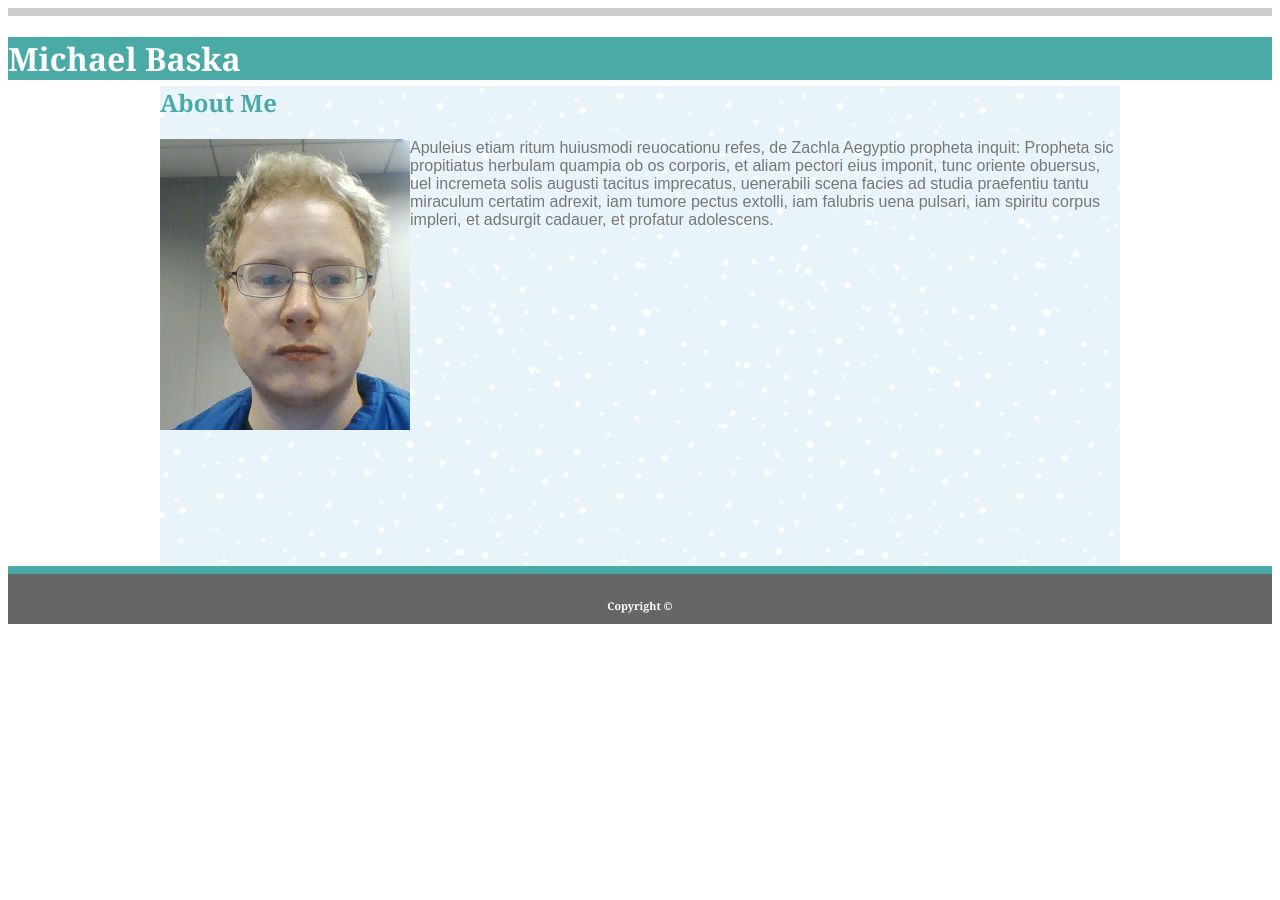
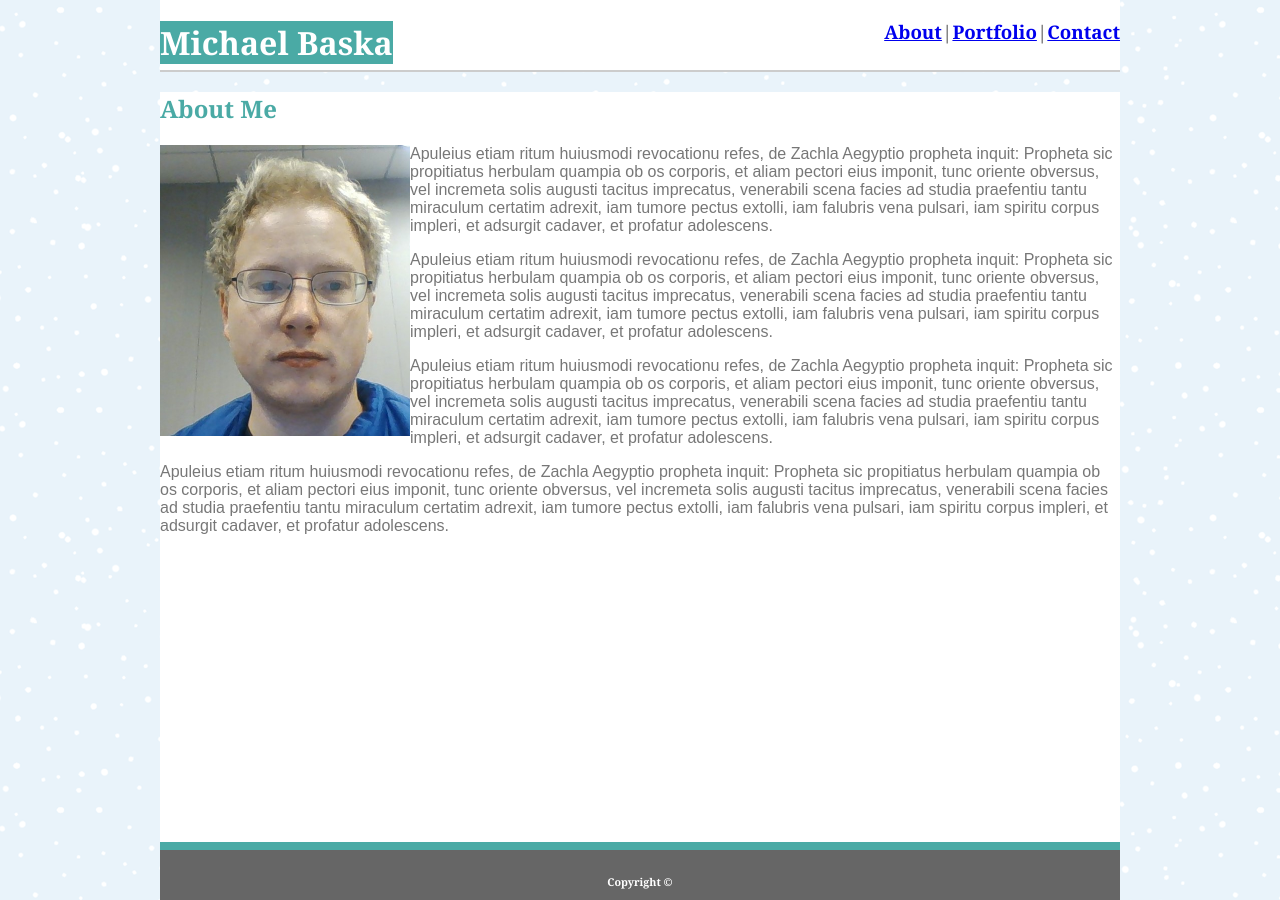
Before and after one commit to mibaska/homework01, a plain HTML site: page index.html in a window 1280 px wide. Before the commit the page ends 800 px from the top, so only its background shows below. Drawn offline with Linux system fonts and the light colour scheme.

Commit message:
even more filling

```diff
--- a/assets/css/style.css
+++ b/assets/css/style.css
@@ -1,11 +1,24 @@
+html, body {
+    height: 100%;
+    margin: 0;
+    background-image: url(../images/blue-snow.png);
+}
 h1 {
     color:  #ffffff;
     background-color: #4aaaa5;
     font-family: 'Georgia', Times, 'Times New Roman', serif;
+    height: auto;
+    width: auto;
+    float: left;
 }
-h2, h3, h4, h5 {
+h2, h4, h5 {
     color: #4aaaa5;
     font-family: 'Georgia', Times, 'Times New Roman', serif;
+}
+h3 {
+    color: #777777;
+    font-family: 'Georgia', Times, 'Times New Roman', serif;
+    float: right;
 }
 h6 {
     color:  #ffffff;
@@ -16,25 +29,37 @@ p, ul {
     color: #777777;
     font-family: 'Arial', 'Helvetica Neue', Helvetica, sans-serif;
 }
+.header {
+    display: block;
+    background-color: #ffffff;
+    height: 70px;
+    width: 960px;
+    border-bottom: 2px solid #cccccc;
+    margin-left: auto;
+    margin-right: auto;
+}
 .content {
     display: block;
-    background-image: url(../images/blue-snow.png);
     background-color: #ffffff;
-    height: 480px;
+    min-height: 100%;
     width: 960px;
     border-color: #dddddd;
     margin-left: auto;
     margin-right: auto;
-  }
-.header {
+}
+.content-inside {
     background-color: #ffffff;
-    height: 50px;
-    border-top: 8px solid #cccccc;
-  }
+    padding: 20px;
+    padding-bottom: 50px;
+}
 .footer {
     background-color: #666666;
     height: 50px;
+    width: 960px;
+    margin-top: -50px;
     border-top: 8px solid #4aaaa5;
+    margin-left: auto;
+    margin-right: auto;
 }
 #name {
     border-radius: 0px;
@@ -73,7 +98,6 @@ p, ul {
     color: #FFFFFF;
     background-color: #000000;
     border-radius: 5px;
-    text-align: center;
     margin-top: 20px;
     margin-bottom: 20px;
     padding: 10px 25px;
--- a/index.html
+++ b/index.html
@@ -7,11 +7,19 @@
     <body>
         <div class="header">
             <h1>Michael Baska</h1>
+            <h3><a href="./contact.html">Contact</a></h3>
+            <h3>|</h3>
+            <h3><a href="./portfolio.html">Portfolio</a></h3>
+            <h3>|</h3>
+            <h3><a href="./index.html">About</a></h3>
         </div>
         <div class="content">
             <h2>About Me</h2>
             <img src="./assets/images/portfolio-picture.png"/>
-            <p>Apuleius etiam ritum huiusmodi reuocationu refes, de Zachla Aegyptio propheta inquit: Propheta sic propitiatus herbulam quampia ob os corporis, et aliam pectori eius imponit, tunc oriente obuersus, uel incremeta solis augusti tacitus imprecatus, uenerabili scena facies ad studia praefentiu tantu miraculum certatim adrexit, iam tumore pectus extolli, iam falubris uena pulsari, iam spiritu corpus impleri, et adsurgit cadauer, et profatur adolescens.</p>
+            <p>Apuleius etiam ritum huiusmodi revocationu refes, de Zachla Aegyptio propheta inquit: Propheta sic propitiatus herbulam quampia ob os corporis, et aliam pectori eius imponit, tunc oriente obversus, vel incremeta solis augusti tacitus imprecatus, venerabili scena facies ad studia praefentiu tantu miraculum certatim adrexit, iam tumore pectus extolli, iam falubris vena pulsari, iam spiritu corpus impleri, et adsurgit cadaver, et profatur adolescens.</p>
+            <p>Apuleius etiam ritum huiusmodi revocationu refes, de Zachla Aegyptio propheta inquit: Propheta sic propitiatus herbulam quampia ob os corporis, et aliam pectori eius imponit, tunc oriente obversus, vel incremeta solis augusti tacitus imprecatus, venerabili scena facies ad studia praefentiu tantu miraculum certatim adrexit, iam tumore pectus extolli, iam falubris vena pulsari, iam spiritu corpus impleri, et adsurgit cadaver, et profatur adolescens.</p>
+            <p>Apuleius etiam ritum huiusmodi revocationu refes, de Zachla Aegyptio propheta inquit: Propheta sic propitiatus herbulam quampia ob os corporis, et aliam pectori eius imponit, tunc oriente obversus, vel incremeta solis augusti tacitus imprecatus, venerabili scena facies ad studia praefentiu tantu miraculum certatim adrexit, iam tumore pectus extolli, iam falubris vena pulsari, iam spiritu corpus impleri, et adsurgit cadaver, et profatur adolescens.</p>
+            <p>Apuleius etiam ritum huiusmodi revocationu refes, de Zachla Aegyptio propheta inquit: Propheta sic propitiatus herbulam quampia ob os corporis, et aliam pectori eius imponit, tunc oriente obversus, vel incremeta solis augusti tacitus imprecatus, venerabili scena facies ad studia praefentiu tantu miraculum certatim adrexit, iam tumore pectus extolli, iam falubris vena pulsari, iam spiritu corpus impleri, et adsurgit cadaver, et profatur adolescens.</p>
         </div>
         <div class="footer">
             <h6>Copyright ©</h6>
```
Also changed, not shown: contact.html (+7 -0 lines), portfolio.html (+5 -0 lines).
